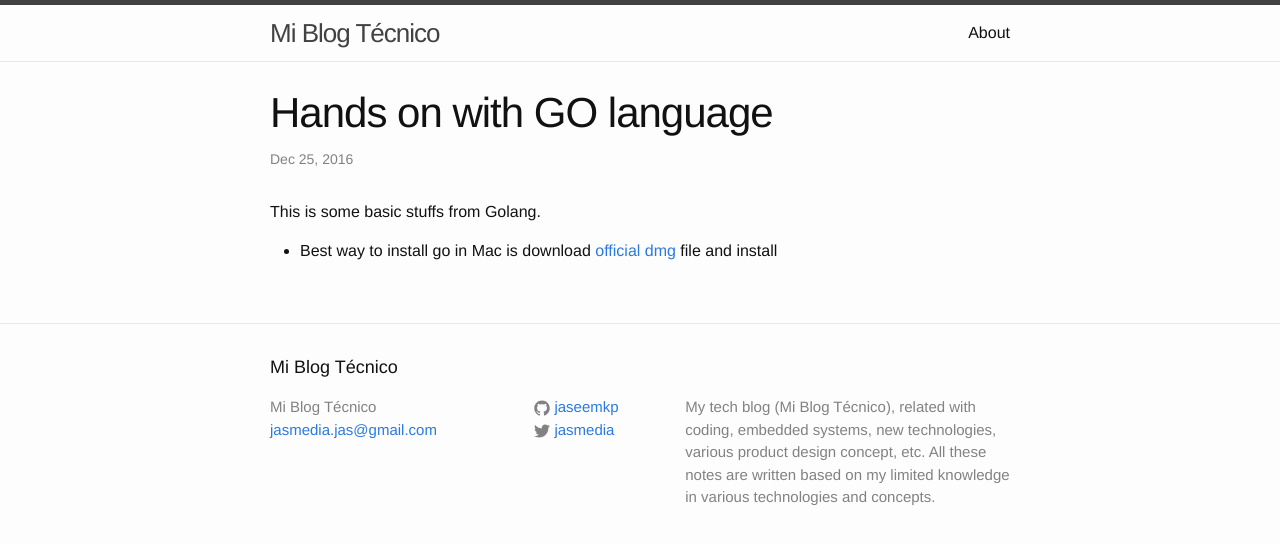
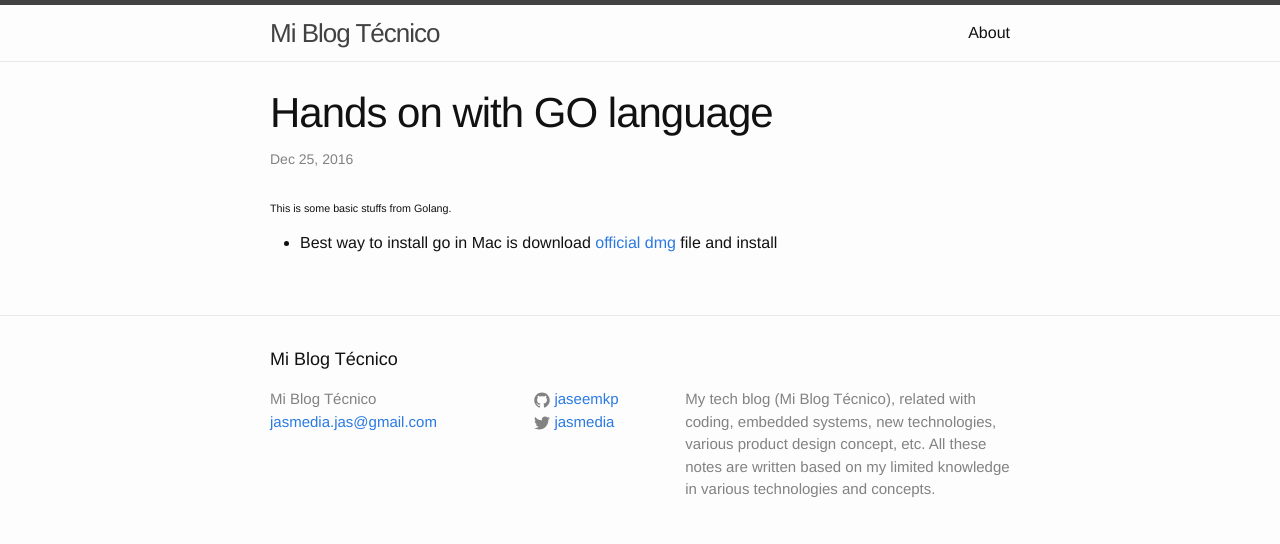
Before and after one commit to jaseemkp/jaseemkp.github.io, a Jekyll site: the page built from _posts/2016-12-25-hands-on-with-golang.markdown, in a window 1280 px wide. Shown: the top 544 px of the page. Built offline with Jekyll 4.4.1, drawn with Linux system fonts in a browser that asks for light colours.

```diff
--- a/_posts/2016-12-25-hands-on-with-golang.markdown
+++ b/_posts/2016-12-25-hands-on-with-golang.markdown
@@ -5,5 +5,5 @@ date: 2016-12-25 00:00:00
 categories: tech post
 ---
 
-This is some basic stuffs from Golang.
+###### This is some basic stuffs from Golang.
 - Best way to install go in Mac is download [official dmg](https://golang.org/dl/) file and install
```
